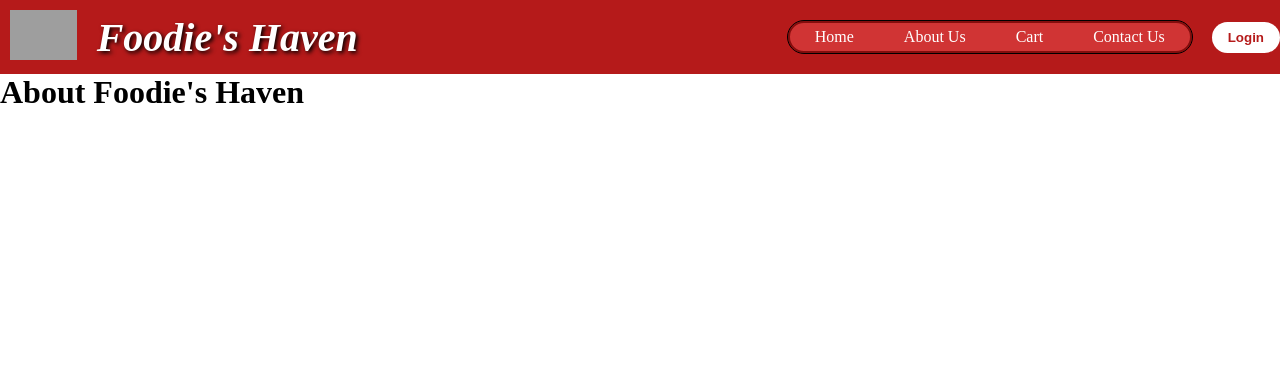
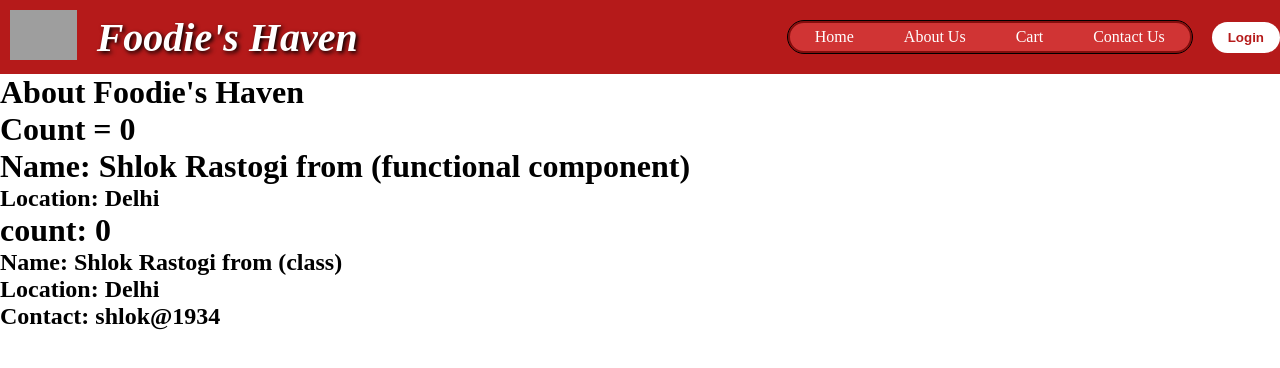
Before and after one commit to shlokrastogi/Namaste-React, a React (Vite) app: page /about in a window 1280 px wide. Shown: the top 368 px of the page. Built offline with nearby package versions, Linux system fonts and the light colour scheme; grey boxes are pictures that could not be loaded.

Commit message:
learning about class component (how to create and use class component)

```diff
--- a/src/components/About.tsx
+++ b/src/components/About.tsx
@@ -1,7 +1,14 @@
+import User from "./User";
+import UserClass from "./UserClass";
+
 const About = () => {
   return (
     <div className="about-page">
       <h1>About Foodie's Haven</h1>
+
+      <User name={"Shlok Rastogi from (functional component)"} />
+
+      <UserClass name={"Shlok Rastogi from (class)"} />
     </div>
   );
 };
--- /dev/null
+++ b/src/components/User.tsx
@@ -0,0 +1,15 @@
+import { useState } from "react";
+
+const User = (props: { name: string }) => {
+  const [count] = useState(0);
+
+  return (
+    <div className="user-name">
+      <h1>Count = {count}</h1>
+      <h1>Name: {props.name}</h1>
+      <h2>Location: Delhi</h2>
+    </div>
+  );
+};
+
+export default User;
--- /dev/null
+++ b/src/components/UserClass.tsx
@@ -0,0 +1,37 @@
+import React from "react";
+
+// Props type includes initial count
+interface UserProps {
+  name: string;
+}
+
+// State type
+interface UserState {
+  count: number;
+}
+
+class UserClass extends React.Component<UserProps, UserState> {
+  constructor(props: UserProps) {
+    super(props);
+
+    this.state = {
+      count: 0,
+    };
+  }
+
+  render() {
+    const { name } = this.props;
+    const { count } = this.state;
+
+    return (
+      <div className="user-card">
+        <h1>count: {count}</h1>
+        <h2>Name: {name}</h2>
+        <h2>Location: Delhi</h2>
+        <h2>Contact: shlok@1934</h2>
+      </div>
+    );
+  }
+}
+
+export default UserClass;
```
